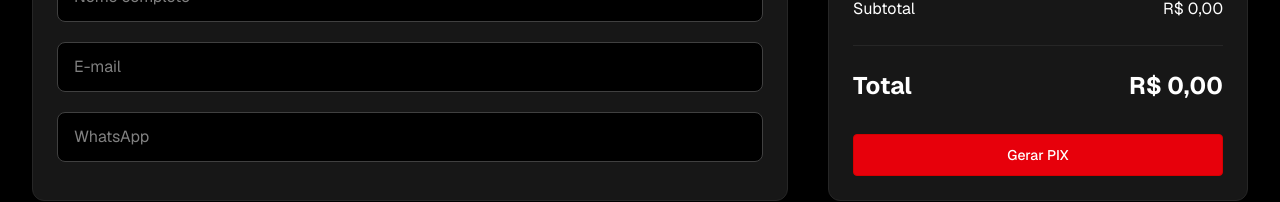
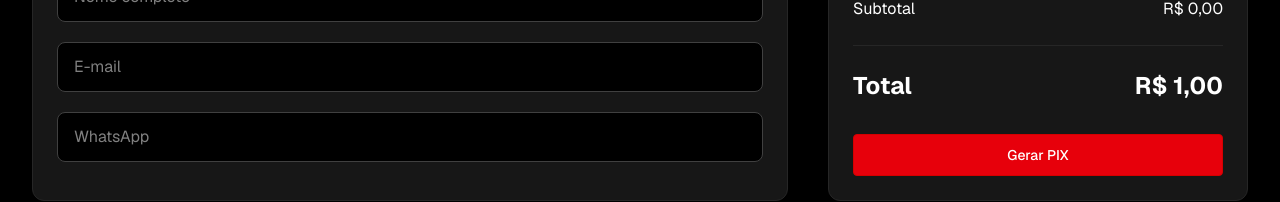
Before and after one commit to bytheusss/mm-fotografias, a Next.js app: page /checkout in a window 1280 px wide. Shown: the part 317-519 px from the top of the page. Built offline with nearby package versions, Linux system fonts and the light colour scheme.

Commit message:
teste pix 1 real

```diff
--- a/src/app/checkout/page.tsx
+++ b/src/app/checkout/page.tsx
@@ -45,8 +45,7 @@ export default function CheckoutPage() {
     items.length * 15;
 
 
-  const total =
-    items.length * pricePerPhoto;
+  const total = 1;
 
 
   const economy =
```
